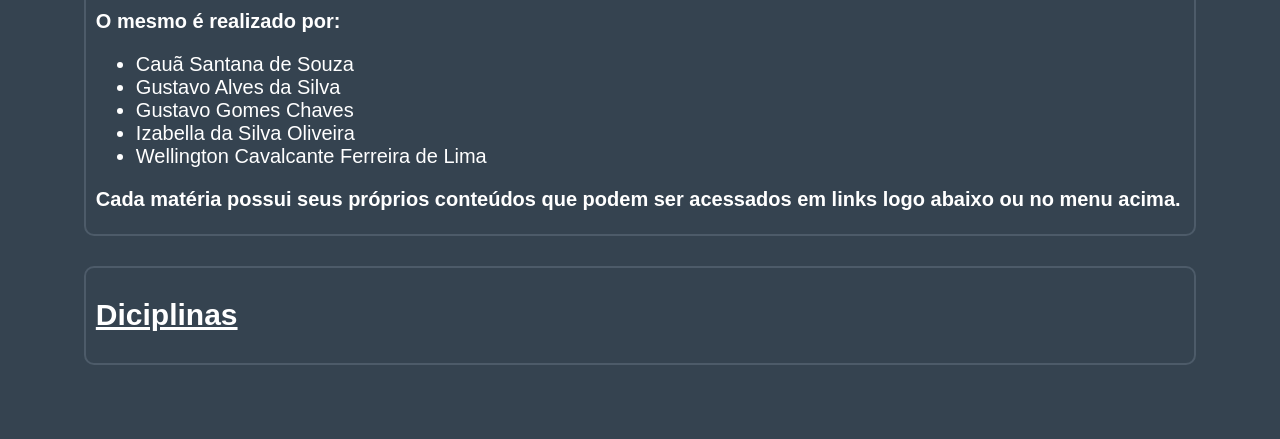
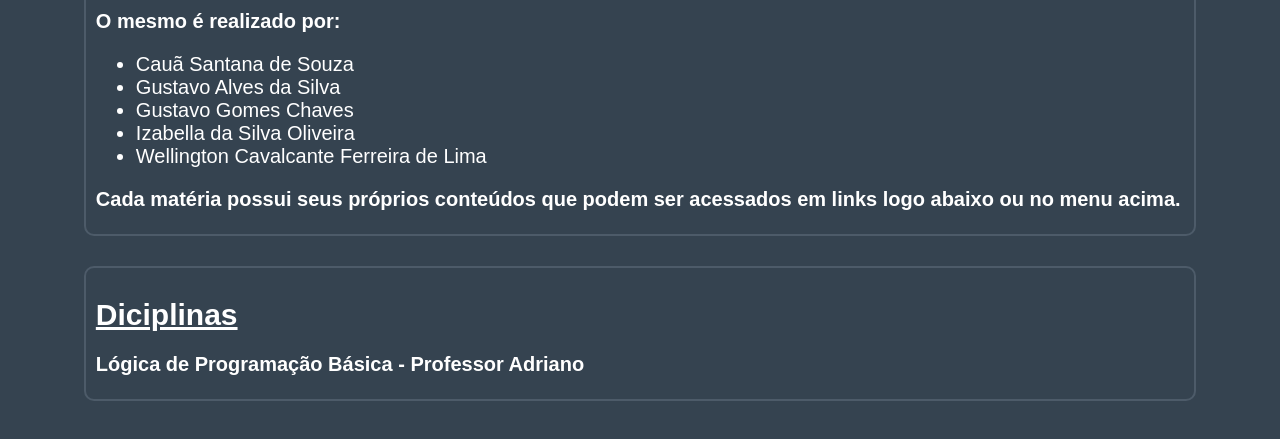
Before and after one commit to Site-disci-tec/caua-homepage_index, a plain HTML site: page index_homepage.html in a window 1280 px wide. Shown: the part 563-1002 px from the top of the page. Drawn offline with Linux system fonts and the light colour scheme.

Commit message:
comentarios homepage

```diff
--- a/index_homepage.html
+++ b/index_homepage.html
@@ -10,7 +10,7 @@
 </head>
 <body>
     <header>
-
+        <!--menu fixo, com links para as demais paginas(favor acertar o link)(use a div "space")-->
         <a href="index.html"><img id="logo" src="Soulskien_branco.png"></a>
 
         <div class="mats">
@@ -26,11 +26,13 @@
     </header>
     <div class="space"></div>
     <div class="entrada">
+        <!--div de tema da pagina-->
         <h1 id="titulohome">
            Soulskien apresenta: Trabalho em grupo para o 3° Trimestre!!
         </h1>
     </div>
     <div id="conteudo">
+        <!--introdução do trabalho e nome dos participantes-->
         <div class="introducao">
         <h1 id="int">Introdução</h1>
         <h1>Este é um trabalho colaborativo entre as matéria técnicas do curso de informática da FIEB para o 3° trimestre de 2022.</h1>
@@ -44,8 +46,13 @@
         </ul>
         <h1>Cada matéria possui seus próprios conteúdos que podem ser acessados em links logo abaixo ou no menu acima.</h1>
         </div>
+        <!--div com um resumo do que cada matéria solicitou e seus links de redirecinamento-->
         <div class="materias">
             <h1 id="int">Diciplinas</h1>
+            <h1>
+                Lógica de Programação Básica - Professor Adriano
+            </h1>
+            <!--conteudo que o professor de logb pediu aqui-->
             <h1></h1>
         </div>
     </div>
```
